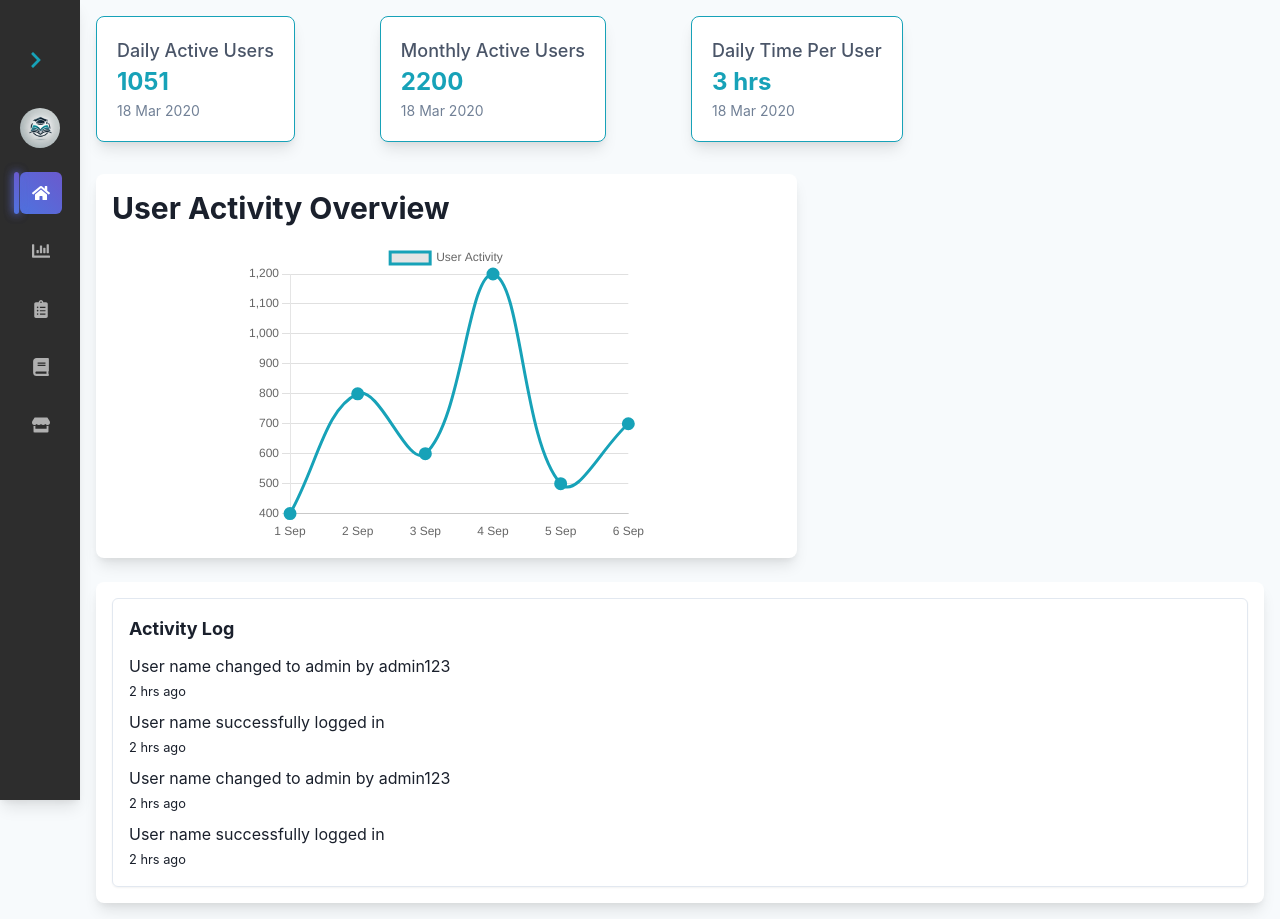
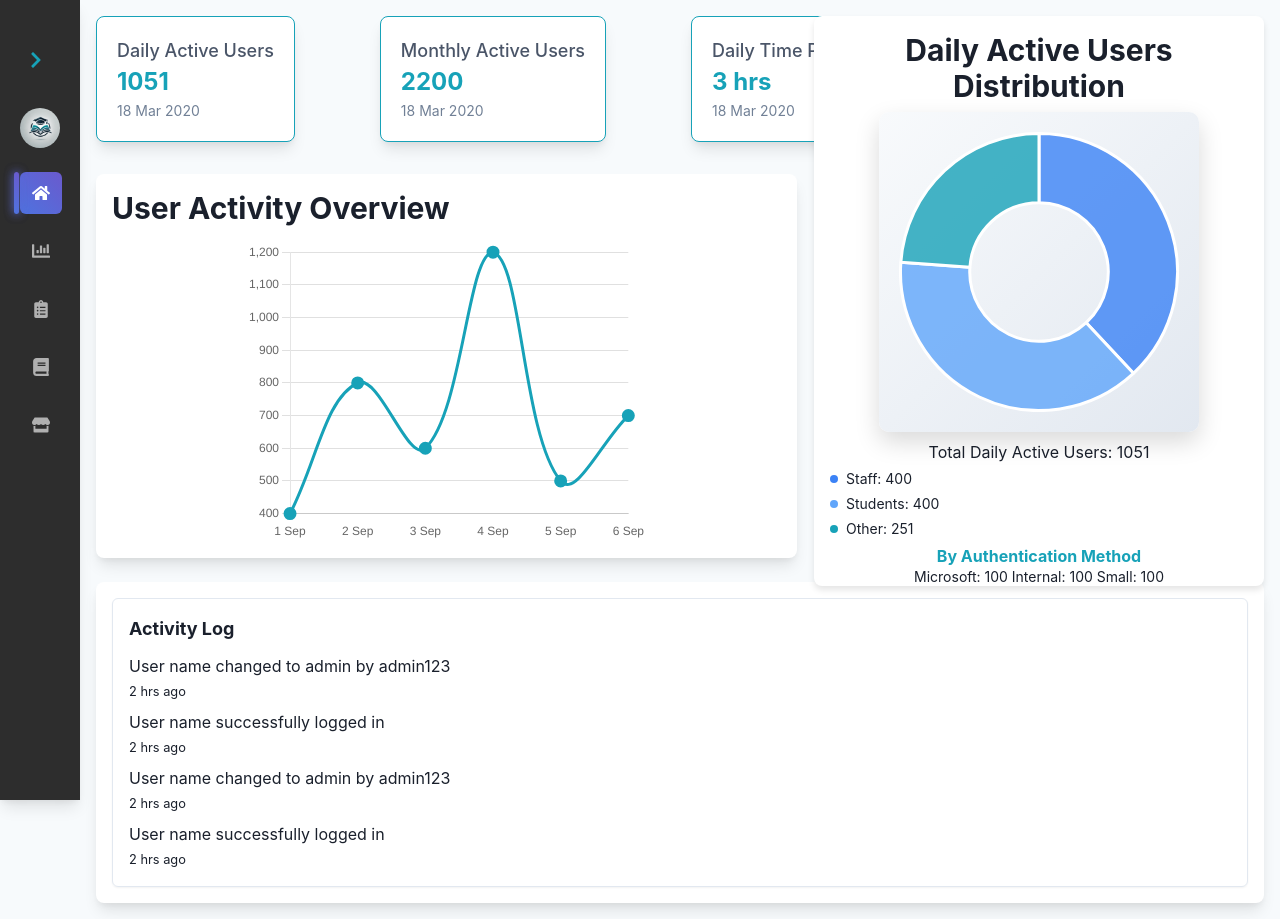
Before and after one commit to Ragshahini/Dashboard, a React (Create React App) app: page / in a window 1280 px wide. Built offline with nearby package versions, Linux system fonts and the light colour scheme.

Commit message:
Updated Pie Chart colours and aligment

```diff
--- a/src/App.js
+++ b/src/App.js
@@ -1,22 +1,23 @@
-import { Box, Flex, Heading } from "@chakra-ui/react";
+import { Box, Flex, Heading, Text, Circle } from "@chakra-ui/react";
 import Sidebar from "./Components/Sidebar";
 import StatCard from "./Components/StatCard";
 import UserActivityChart from "./Components/UserActivityChart";
 import ActivityLog from "./Components/ActivityLog";
+import PieChart from "./Components/PieChart";
 
 function App() {
   return (
     <Flex minHeight="100vh" direction="row" bg="gray.50">
       <Sidebar />
-      <Box flex="1" p={4}> {/* Reduced padding for the main content */}
-        <Flex direction="column" gap={2}> {/* Reduced gap between Flex items */}
-          <Flex gap={85} wrap="wrap" justify="flex-start"> {/* Adjusted to bring cards closer */}
+      <Box flex="1" p={4}>
+        <Flex direction="column" gap={2}>
+          <Flex gap={85} wrap="wrap" justify="flex-start">
             <StatCard title="Daily Active Users" value="1051" date="18 Mar 2020" />
             <StatCard title="Monthly Active Users" value="2200" date="18 Mar 2020" />
             <StatCard title="Daily Time Per User" value="3 hrs" date="18 Mar 2020" />
           </Flex>
-          <Box mt={4} bg="white" p={4} borderRadius="lg" boxShadow="lg" w="60%"> {/* Reduced width to 70% */}
-            <Heading as="h3" size="lg" mb={4}>User Activity Overview</Heading> {/* Heading added */}
+          <Box mt={4} bg="white" p={4} borderRadius="lg" boxShadow="lg" w="60%">
+            <Heading as="h3" size="lg" mb={4}>User Activity Overview</Heading>
             <UserActivityChart />
           </Box>
           <Box mt={4} bg="white" p={4} borderRadius="lg" boxShadow="lg">
@@ -24,6 +25,47 @@ function App() {
           </Box>
         </Flex>
       </Box>
+
+
+      <Box
+        position="absolute"
+        top={4}
+        right={4}
+        width="450px"
+        height="570px"
+        bg="white"
+        borderRadius="8px"
+        boxShadow="0 4px 6px rgba(0, 0, 0, 0.1)"
+        p={4}
+        textAlign="center"
+      >
+        <Heading as="h3" size="lg" mb={2}>Daily Active Users Distribution</Heading>
+
+
+        <Flex justifyContent="center" alignItems="center">
+          <PieChart />
+        </Flex>
+
+
+        <Box mt={2} display="flex" flexDirection="column" gap={1}>
+          <Text fontSize="m">Total Daily Active Users: 1051</Text>
+          <Box display="flex" alignItems="center">
+            <Circle size="8px" bg="#3B82F6" mr={2} />
+            <Text fontSize="sm">Staff: 400</Text>
+          </Box>
+          <Box display="flex" alignItems="center">
+            <Circle size="8px" bg="#60A5FA" mr={2} />
+            <Text fontSize="sm">Students: 400</Text>
+          </Box>
+          <Box display="flex" alignItems="center">
+            <Circle size="8px" bg="#17a2b8" mr={2} />
+            <Text fontSize="sm">Other: 251</Text>
+          </Box>
+        </Box>
+
+        <Heading as="h4" size="sm" mt={2} color="#17a2b8">By Authentication Method</Heading>
+        <Text fontSize="sm"> Microsoft: 100    Internal: 100     Small: 100</Text>
+      </Box>
     </Flex>
   );
 }
--- /dev/null
+++ b/src/Components/PieChart.js
@@ -0,0 +1,85 @@
+import React from "react";
+import { Pie } from "react-chartjs-2";
+import { Chart as ChartJS, ArcElement, Tooltip, Legend } from "chart.js";
+import { motion } from "framer-motion";
+
+// Register ChartJS components
+ChartJS.register(ArcElement, Tooltip, Legend);
+
+const PieChart = () => {
+  const totalUsers = 1051;
+
+  const data = {
+    labels: ["Staff", "Students", "Other"],
+    datasets: [
+      {
+        data: [(400 / totalUsers) * 100, (400 / totalUsers) * 100, (251 / totalUsers) * 100],
+        backgroundColor: [
+          "rgba(59, 130, 246, 0.8)",
+          "rgba(96, 165, 250, 0.8)",
+          "rgba(23, 162, 184, 0.8)",
+        ],
+        hoverBackgroundColor: [
+          "rgba(59, 130, 246, 1)",
+          "rgba(96, 165, 250, 1)",
+          "rgba(23, 162, 184, 1)"
+        ],
+        borderColor: "#fff",
+        borderWidth: 3,
+        hoverOffset: 10,
+        cutout: "50%",
+      },
+    ],
+  };
+
+  const options = {
+    responsive: true,
+    animation: {
+      animateRotate: true,
+      animateScale: true,
+      duration: 2000,
+      easing: "easeInOutQuart",
+    },
+    plugins: {
+      tooltip: {
+        backgroundColor: "#333",
+        titleColor: "#fff",
+        bodyColor: "#ddd",
+        borderWidth: 1,
+        borderColor: "#17a2b8",
+        callbacks: {
+          label: (tooltipItem) => {
+            const label = data.labels[tooltipItem.dataIndex] || "";
+            const percentage = tooltipItem.raw.toFixed(2);
+            return `${label}: ${percentage}%`;
+          },
+        },
+      },
+      legend: {
+        display: false,
+      },
+    },
+  };
+
+  return (
+    <motion.div
+      initial={{ opacity: 0, scale: 0.8, y: -50 }}
+      animate={{ opacity: 1, scale: 1, y: 0 }}
+      transition={{ duration: 1.2, ease: "easeOut" }}
+      style={{
+        position: "relative",
+        width: "320px",
+        height: "320px",
+        borderRadius: "10px",
+        boxShadow: "0 10px 25px rgba(0, 0, 0, 0.15)",
+        padding: "20px",
+        textAlign: "center",
+        background: "linear-gradient(135deg, #f8fafc, #e2e8f0)",
+      }}
+    >
+      <Pie data={data} options={options} />
+    </motion.div>
+  );
+};
+
+export default PieChart;
--- a/src/Components/UserActivityChart.js
+++ b/src/Components/UserActivityChart.js
@@ -2,7 +2,7 @@ import React from "react";
 import { Line } from "react-chartjs-2";
 import { Chart as ChartJS, CategoryScale, LinearScale, PointElement, LineElement, Title, Tooltip, Legend } from "chart.js";
 
-// Register necessary components
+
 ChartJS.register(CategoryScale, LinearScale, PointElement, LineElement, Title, Tooltip, Legend);
 
 const UserActivityChart = () => {
@@ -10,54 +10,57 @@ const UserActivityChart = () => {
     labels: ["1 Sep", "2 Sep", "3 Sep", "4 Sep", "5 Sep", "6 Sep"],
     datasets: [
       {
-        label: "User Activity",
+        label: "",
         data: [400, 800, 600, 1200, 500, 700],
-        borderColor: "#17a2b8", // Using the #17a2b8 color
+        borderColor: "#17a2b8",
         borderWidth: 3,
         fill: false,
-        pointRadius: 5, // Adding more visible data points
-        pointBackgroundColor: "#17a2b8", // Point color matching the line color
-        tension: 0.4, // Smoother line
-        hoverBackgroundColor: "#17a2b8", // Highlighting color when hovering over points
+        pointRadius: 5,
+        pointBackgroundColor: "#17a2b8",
+        tension: 0.4,
+        hoverBackgroundColor: "#17a2b8",
       },
     ],
   };
 
   const options = {
     responsive: true,
-    maintainAspectRatio: false, // Allow resizing for smaller charts
+    maintainAspectRatio: false,
     animation: {
-      duration: 1500, // Animation duration for better effect
-      easing: "easeInOutQuad", // Smooth animation easing
+      duration: 1500,
+      easing: "easeInOutQuad",
     },
     scales: {
       x: {
         grid: {
-          display: false, // Hides x-axis grid for a cleaner look
+          display: false,
         },
       },
       y: {
         grid: {
-          color: "#e0e0e0", // Light grid lines for better contrast
+          color: "#e0e0e0",
         },
         ticks: {
-          beginAtZero: true, // Ensures the y-axis starts at zero
+          beginAtZero: true,
         },
       },
     },
     plugins: {
       tooltip: {
-        backgroundColor: "#17a2b8", // Tooltip background color
-        titleColor: "#fff", // Tooltip title color
-        bodyColor: "#fff", // Tooltip body color
-        borderColor: "#17a2b8", // Border color for tooltips
+        backgroundColor: "#17a2b8",
+        titleColor: "#fff",
+        bodyColor: "#fff",
+        borderColor: "#17a2b8",
         borderWidth: 1,
+      },
+      legend: {
+        display: false,
       },
     },
   };
 
   return (
-    <div style={{ width: "60%", height: "300px", margin: "0 auto" }}> {/* Reduced size and centered */}
+    <div style={{ width: "60%", height: "300px", margin: "0 auto" }}>
       <Line data={data} options={options} />
     </div>
   );
```
